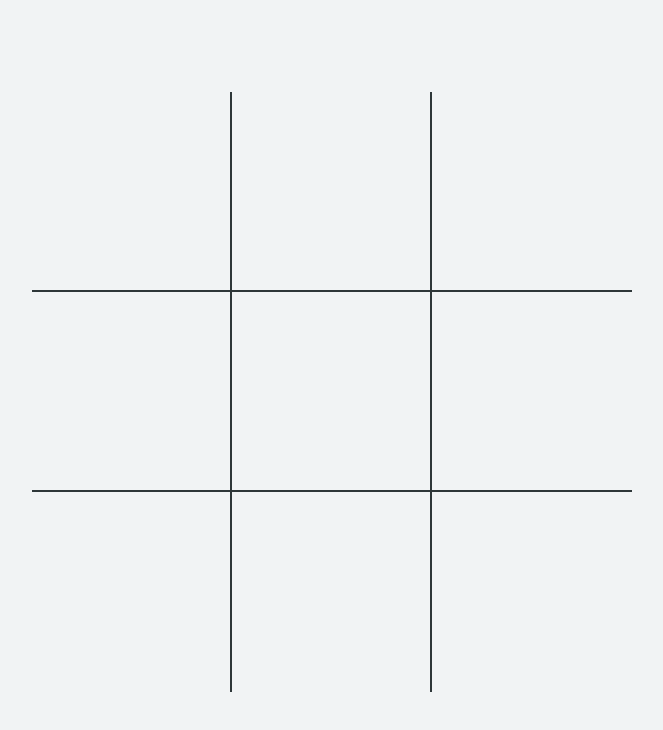
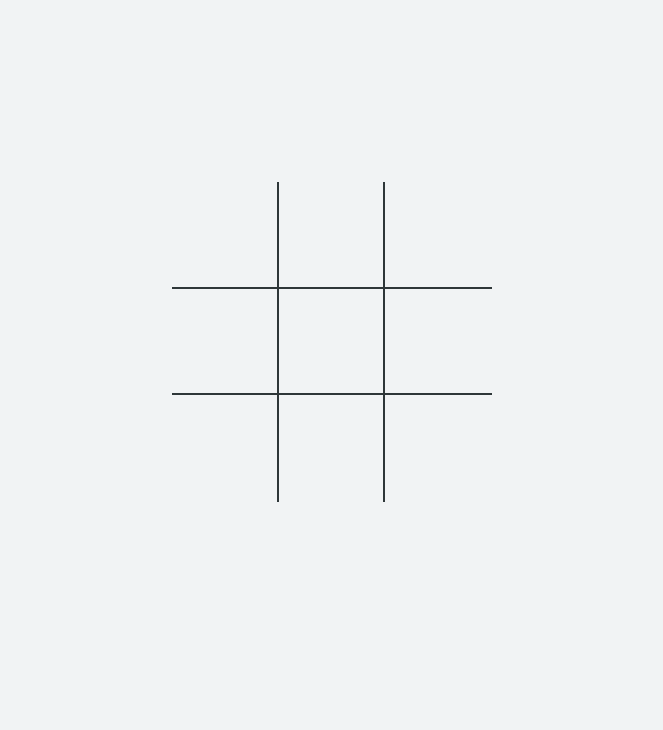
Before and after one commit to furnapso/tic-tac-toe, a plain HTML site: page index.html in a window 1280 px wide. Shown: the whole page, without its empty margins (308-971 px from the left). Drawn offline with Linux system fonts and the light colour scheme.

Commit message:
chore: height updates to avoid scrollbar

```diff
--- a/css/style.css
+++ b/css/style.css
@@ -40,16 +40,16 @@ body {
 main {
     max-width: 1440px;
     max-height: 900px;
-    min-height: 800px;
-    min-width: 1280px;
+    min-height: 700px;
     display: flex;
     justify-content: center;
     align-items: center;
+    overflow: none;
 }
 
 .container {
-    height: 600px;
-    width: 600px;
+    height: 20em;
+    width: 20em;
     display: flex;
     justify-content: center;
     align-items: center;
```
